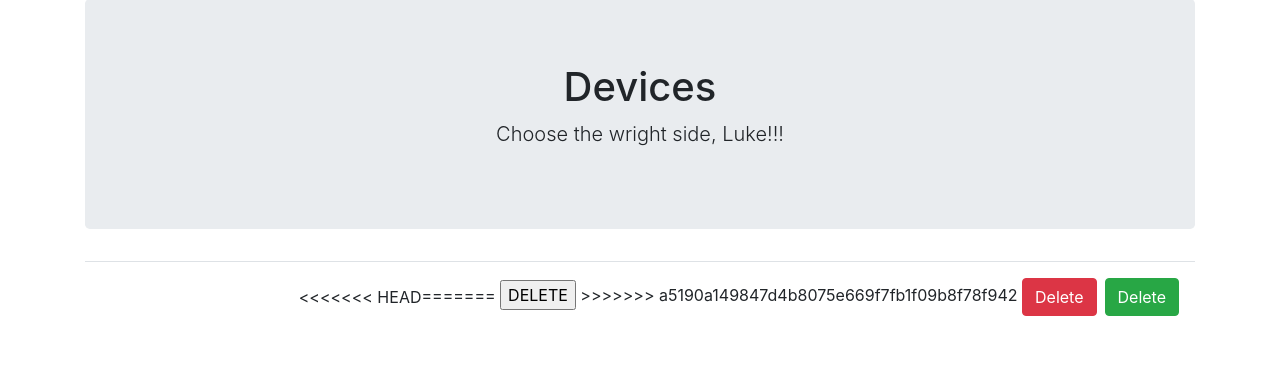
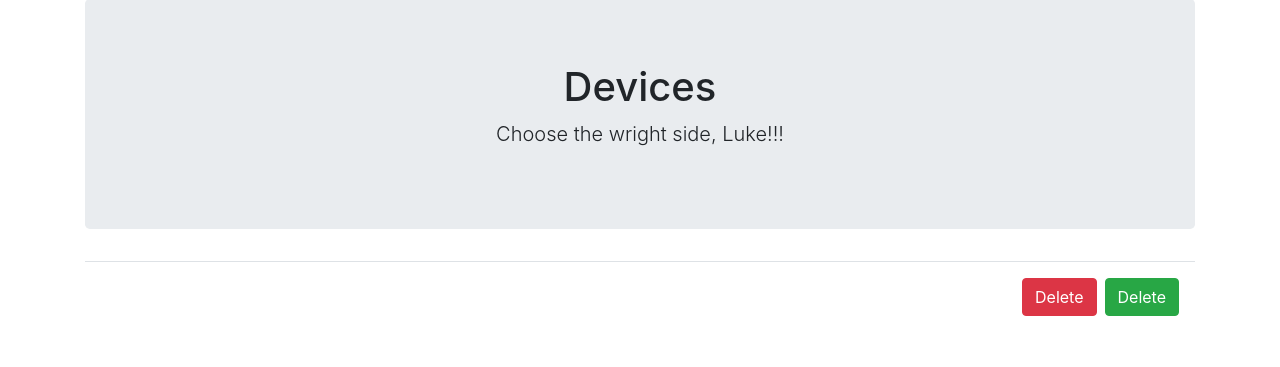
Before and after one commit to AKananenka/devices_v2, a Flask app: page /about in a window 1280 px wide. Shown: the part 79-446 px from the top of the page. Run offline with Flask 2, Linux system fonts and the light colour scheme; some libraries are stand-ins or nearby versions.

Commit message:
last one

```diff
--- a/templates/about.html
+++ b/templates/about.html
@@ -10,13 +10,8 @@
 	<div id="frmTest" tabindex="-1">
 	    <!-- CUTTED -->
     <div id="step1" class="modal-footer">
-<<<<<<< HEAD
         <form action="{{url_for('register')}}">
             <input type="hidden" name="_method" value="DELETE">
-=======
-        <form action="{{url_for('login')}}">
-            <input type="submit" name="_method" value="DELETE">
->>>>>>> a5190a149847d4b8075e669f7fb1f09b8f78f942
             <input type="button" value="Delete" class="btn btn-danger">
         </form>
 		  <button type="button" class="btn btn-success" value="Delete"> Delete</button>
--- a/templates/layout.html
+++ b/templates/layout.html
@@ -29,9 +29,10 @@
     </body>
     <script>
         var YOUR_MESSAGE_STRING_CONST = "";
-            $('[value=Delete]').on('click', function(e){
-                confirmDialog(YOUR_MESSAGE_STRING_CONST, function(e){
-                    $(e).closest('form').trigger('submit')
+            $('[value=Delete]').on('click', function(){
+                frmParent = $(this).closest('form');
+                confirmDialog(YOUR_MESSAGE_STRING_CONST, function(){
+                    frmParent.trigger('submit')
                 });
             });
 
```
